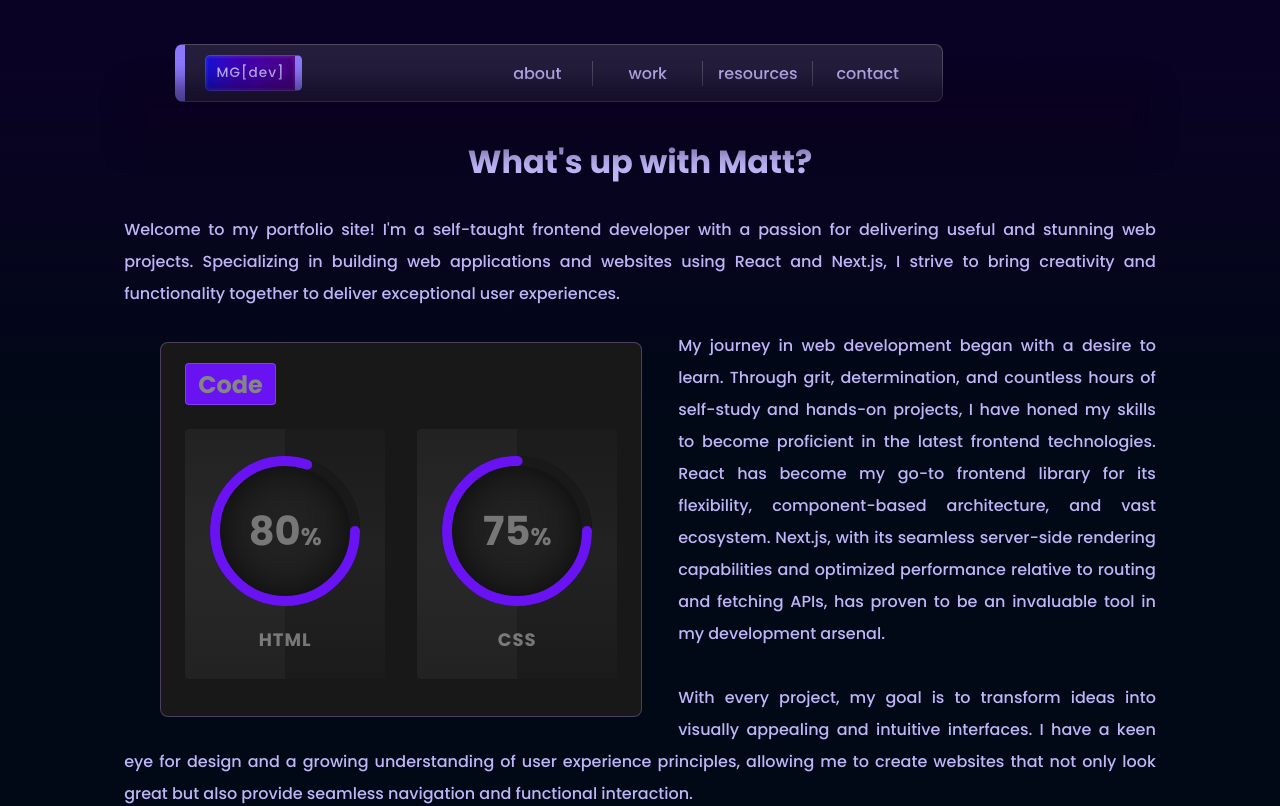
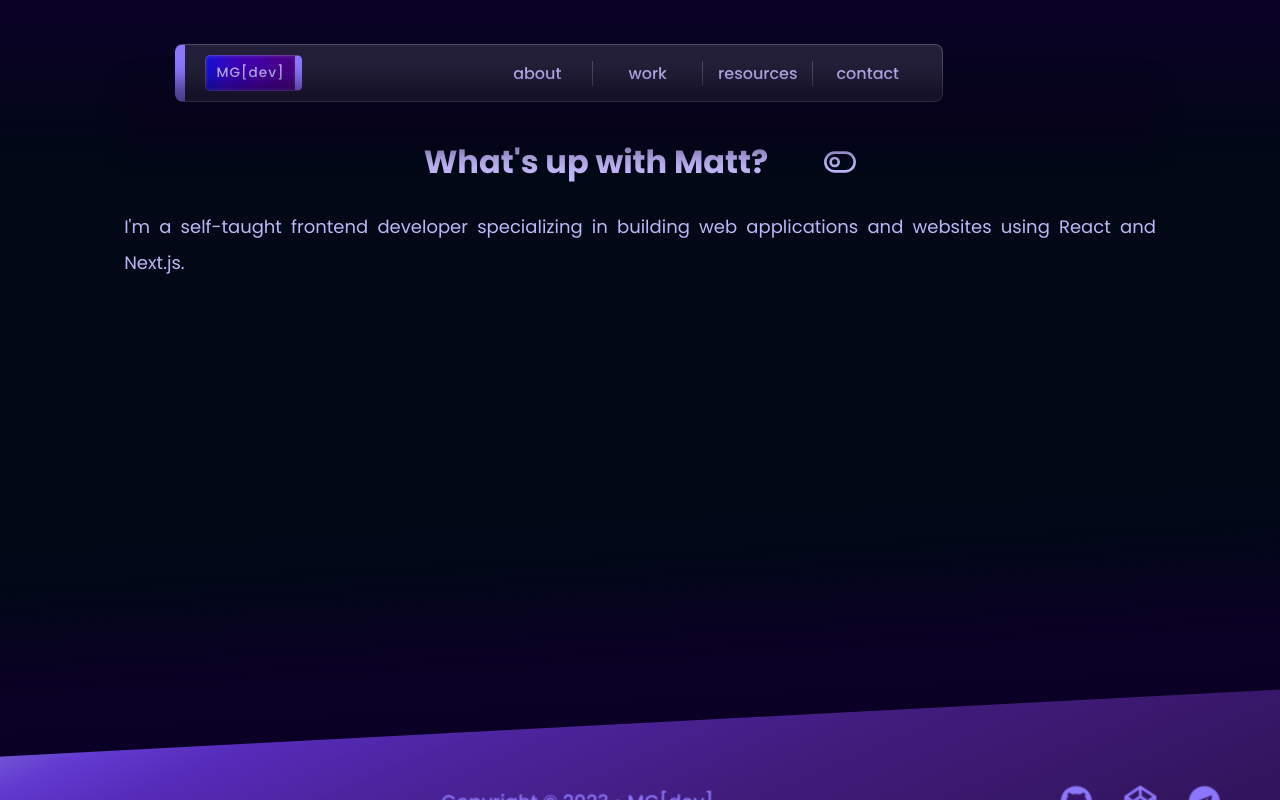
Before and after one commit to midcenturydude7/nextjs-portfolio-site, a Next.js app: page /about in a window 1280 px wide. Shown: the top 806 px of the page. Built offline with nearby package versions, Linux system fonts and the light colour scheme.

Commit message:
Added concise/verbose toggle functionality via useState hook

```diff
--- a/app/components/ContentAbout/ContentAbout.jsx
+++ b/app/components/ContentAbout/ContentAbout.jsx
@@ -1,9 +1,18 @@
 "use client";
+import React from "react";
 import SkillsCard from "../SkillsCard/SkillsCard";
+import { FiToggleLeft, FiToggleRight } from "react-icons/fi";
 
 import style from "./styles/ContentAbout.module.css";
 
 const ContentAbout = ({ title, isNavOpen, isMobile }) => {
+  const [isConcise, setIsConcise] = React.useState(false);
+
+  const toggleConcise = () => {
+    setIsConcise(!isConcise);
+    console.log(`Button clicked! isConcise: ${isConcise}`);
+  };
+
   return (
     <main
       className={
@@ -11,7 +20,33 @@ const ContentAbout = ({ title, isNavOpen, isMobile }) => {
           ? style["content-container-mobile"]
           : style["content-container"]
       }>
+      <ul>
+        <li>
           <h1>{title}</h1>
+        </li>
+        <li>
+          <button onClick={toggleConcise}>
+            {!isConcise ? (
+              <FiToggleLeft className={style.icon} />
+            ) : (
+              <FiToggleRight className={style.icon} />
+            )}
+          </button>
+        </li>
+      </ul>
+
+      {!isConcise && (
+        <section className={style["graph-container"]}>
+          <div>
+            <p>
+              I&#39;m a self-taught frontend developer specializing in
+              building web applications and websites using React and Next.js.
+            </p>
+          </div>
+        </section>
+      )}
+
+      {isConcise && (
         <section className={style["graph-container"]}>
           <div>
             <p>
@@ -43,22 +78,22 @@ const ContentAbout = ({ title, isNavOpen, isMobile }) => {
           </div>
           <div>
             <p>
-            My journey in web development began with a desire to learn. Through
-            grit, determination, and countless hours of self-study and hands-on
-            projects, I have honed my skills to become proficient in the latest
-            frontend technologies. React has become my go-to frontend library
-            for its flexibility, component-based architecture, and vast
-            ecosystem. Next.js, with its seamless server-side rendering
-            capabilities and optimized performance relative to routing and
-            fetching APIs, has proven to be an invaluable tool in my development
-            arsenal.
+              My journey in web development began with a desire to learn.
+              Through grit, determination, and countless hours of self-study and
+              hands-on projects, I have honed my skills to become proficient in
+              the latest frontend technologies. React has become my go-to
+              frontend library for its flexibility, component-based
+              architecture, and vast ecosystem. Next.js, with its seamless
+              server-side rendering capabilities and optimized performance
+              relative to routing and fetching APIs, has proven to be an
+              invaluable tool in my development arsenal.
             </p>
             <p>
               With every project, my goal is to transform ideas into visually
-            appealing and intuitive interfaces. I have a keen eye for design and
-            a growing understanding of user experience principles, allowing me
-            to create websites that not only look great but also provide
-            seamless navigation and functional interaction.
+              appealing and intuitive interfaces. I have a keen eye for design
+              and a growing understanding of user experience principles,
+              allowing me to create websites that not only look great but also
+              provide seamless navigation and functional interaction.
             </p>
           </div>
           <div className={style["skills-graph"]}>
@@ -81,23 +116,23 @@ const ContentAbout = ({ title, isNavOpen, isMobile }) => {
           <div>
             <p>
               Collaboration is a vital aspect of my work ethic. I love working
-            closely with clients and stakeholders, understanding their goals and
-            translating them into tangible results. I believe in the power of
-            effective communication and maintaining a transparent and iterative
-            approach throughout the development process.
+              closely with clients and stakeholders, understanding their goals
+              and translating them into tangible results. I believe in the power
+              of effective communication and maintaining a transparent and
+              iterative approach throughout the development process.
             </p>
             <p>
               In addition to my technical expertise, I value continuous learning
-            and keeping up with industry trends. I am always eager to expand my
-            skill set and explore new tools and frameworks that enhance my
+              and keeping up with industry trends. I am always eager to expand
+              my skill set and explore new tools and frameworks that enhance my
               ability to create exceptional web experiences.
             </p>
             <p>
-            Feel free to explore my portfolio and browse through my projects to
-            get a sense of my work. If you have a project in mind or would like
-            to discuss a collaboration opportunity, I would be thrilled to hear
-            from you. Let&#39;s bring your ideas to life and create something
-            amazing together!
+              Feel free to explore my portfolio and browse through my projects
+              to get a sense of my work. If you have a project in mind or would
+              like to discuss a collaboration opportunity, I would be thrilled
+              to hear from you. Let&#39;s bring your ideas to life and create
+              something amazing together!
             </p>
           </div>
           <div className={style["skills-graph"]}>
@@ -120,26 +155,27 @@ const ContentAbout = ({ title, isNavOpen, isMobile }) => {
           <div>
             <p>
               Collaboration is a vital aspect of my work ethic. I love working
-            closely with clients and stakeholders, understanding their goals and
-            translating them into tangible results. I believe in the power of
-            effective communication and maintaining a transparent and iterative
-            approach throughout the development process.
+              closely with clients and stakeholders, understanding their goals
+              and translating them into tangible results. I believe in the power
+              of effective communication and maintaining a transparent and
+              iterative approach throughout the development process.
             </p>
             <p>
               In addition to my technical expertise, I value continuous learning
-            and keeping up with industry trends. I am always eager to expand my
-            skill set and explore new tools and frameworks that enhance my
+              and keeping up with industry trends. I am always eager to expand
+              my skill set and explore new tools and frameworks that enhance my
               ability to create exceptional web experiences.
             </p>
             <p>
-            Feel free to explore my portfolio and browse through my projects to
-            get a sense of my work. If you have a project in mind or would like
-            to discuss a collaboration opportunity, I would be thrilled to hear
-            from you. Let&#39;s bring your ideas to life and create something
-            amazing together!
+              Feel free to explore my portfolio and browse through my projects
+              to get a sense of my work. If you have a project in mind or would
+              like to discuss a collaboration opportunity, I would be thrilled
+              to hear from you. Let&#39;s bring your ideas to life and create
+              something amazing together!
             </p>
           </div>
         </section>
+      )}
 
       {/* <section className={style["skills-section"]}>
         <h2 className={style["skills-title"]}>Code</h2>
--- a/app/components/ContentAbout/styles/ContentAbout.module.css
+++ b/app/components/ContentAbout/styles/ContentAbout.module.css
@@ -13,12 +13,40 @@
   margin: 0.25em auto 13.25em;
   padding: 0 2em;
 }
-.content-container h1 {
-  margin-bottom: 0.25em;
+.content-container ul {
+  width: 45%;
+  list-style-type: none;
+  margin: 0;
+  padding: 0;
+  display: flex;
+  justify-content: space-around;
+  align-items: center;
+}
+.content-container ul li {
+  display: flex;
+  margin: 0;
+  padding: 0;
+}
+.content-container ul li button {
+  display: flex;
+  color: inherit;
+  margin: 0;
+  padding: 0;
+  border: none;
+  outline: none;
+  background: none;
+  transition: all 1s ease-in-out;
+}
+.content-container ul li .icon {
+  font-size: 2rem;
 }
 .content-container .graph-container {
   max-width: 95%;
   height: auto;
+}
+.content-container .graph-container div p {
+  font-size: 1.125rem;
+  font-weight: 400;
 }
 .content-container .graph-container .skills-graph {
   --border-violet: #c19aff4d;
@@ -40,7 +68,6 @@
 .content-container .graph-container .skills-graph .skills-graph-title-right {
   margin-bottom: 1em;
   padding: 0.1em 0.5em;
-  border: 1px solid rgba(193, 154, 255, 0.3019607843);
   border-radius: 4px;
   color: #858585;
 }
--- a/app/components/ContentAbout/styles/ContentAbout.module.scss
+++ b/app/components/ContentAbout/styles/ContentAbout.module.scss
@@ -13,13 +13,52 @@
   margin: 0.25em auto 13.25em;
   padding: 0 2em;
 
-  h1 {
-    margin-bottom: 0.25em;
+  ul {
+    width: 45%;
+    list-style-type: none;
+    margin: 0;
+    padding: 0;
+
+    display: flex;
+    justify-content: space-around;
+    align-items: center;
+
+    li {
+      display: flex;
+      margin: 0;
+      padding: 0;
+
+      // h1 {
+      //   margin-bottom: 0.25em;
+      // }
+
+      button {
+        display: flex;
+        color: inherit;
+        margin: 0;
+        padding: 0;
+        border: none;
+        outline: none;
+        background: none;
+        transition: all 1s ease-in-out;
+      }
+
+      .icon {
+        font-size: 2rem;
+      }
+    }
   }
 
   .graph-container {
     max-width: 95%;
     height: auto;
+
+    div {
+      p {
+        font-size: 1.125rem;
+        font-weight: 400;
+      }
+    }
 
     .skills-graph {
       --border-violet: #c19aff4d;
@@ -42,7 +81,6 @@
       .skills-graph-title-right {
         margin-bottom: 1em;
         padding: 0.1em 0.5em;
-        border: 1px solid #c19aff4d;
         border-radius: 4px;
         color: #858585;
       }
--- a/app/components/SkillsCard/SkillsCard.jsx
+++ b/app/components/SkillsCard/SkillsCard.jsx
@@ -4,10 +4,10 @@ import style from "./styles/SkillsCard.module.css";
 
 const SkillsCard = ({ percentage, skill, stroke, number }) => {
   return (
-    <div class={style["card-container"]}>
-      <div class={style.card}>
-        <div class={style.box}>
-          <div class={style.percent}>
+    <div className={style["card-container"]}>
+      <div className={style.card}>
+        <div className={style.box}>
+          <div className={style.percent}>
             <svg>
               <circle cx="70" cy="70" r="70"></circle>
               <circle
@@ -19,14 +19,14 @@ const SkillsCard = ({ percentage, skill, stroke, number }) => {
                   strokeDashoffset: `calc(440 - (440 * ${number}) / 100)`,
                 }}></circle>
             </svg>
-            <div class={style.num}>
+            <div className={style.num}>
               <h2>
                 {percentage}
                 <span>%</span>
               </h2>
             </div>
           </div>
-          <h2 class={style.text}>{skill}</h2>
+          <h2 className={style.text}>{skill}</h2>
         </div>
       </div>
     </div>
--- a/app/styles/page.module.css
+++ b/app/styles/page.module.css
@@ -48,7 +48,7 @@
   padding: 1.75em 0 0;
   display: flex;
   flex-direction: column;
-  justify-content: space-between;
+  justify-content: flex-start;
   align-items: center;
   overflow: hidden;
   transform-style: preserve-3d;
--- a/app/styles/page.module.scss
+++ b/app/styles/page.module.scss
@@ -56,7 +56,7 @@
   padding: 1.75em 0 0;
   display: flex;
   flex-direction: column;
-  justify-content: space-between;
+  justify-content: flex-start;
   align-items: center;
   overflow: hidden;
   transform-style: preserve-3d;
```
Also changed, not shown: 1 other file (tests, documents, lock files or other folders). Lines whose indentation alone changed are shown as unchanged.
